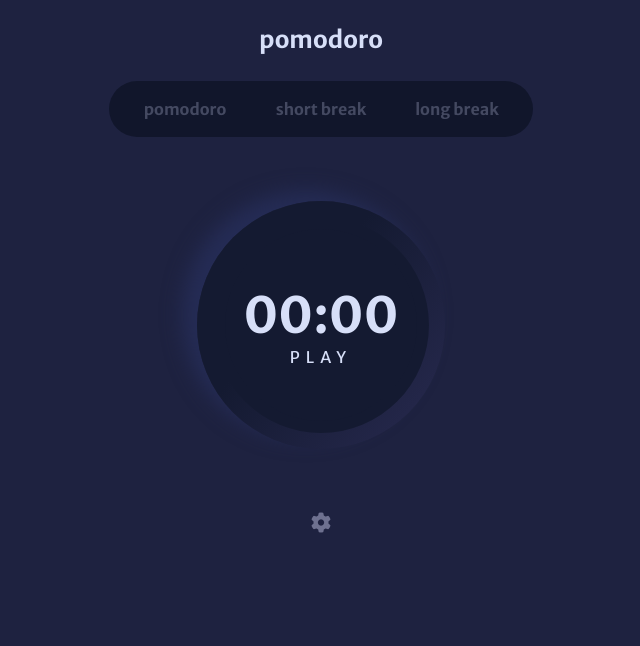
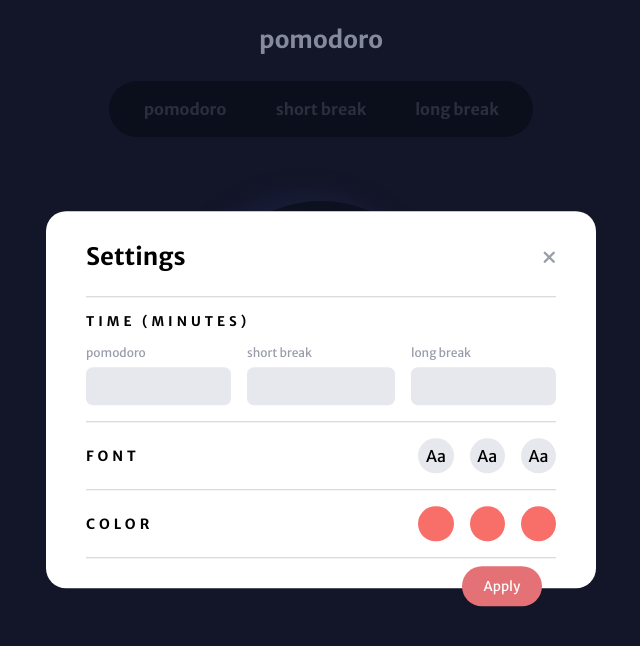
Before and after one commit to mathrews/pomodoro-project, a website: page index.html in a window 1280 px wide. Both pictures are taken after a click on the icon 640 px from the left and 523 px from the top of the page. Shown: the whole page, without its empty margins (319-959 px from the left). Drawn offline with Linux system fonts and the light colour scheme.

Commit message:
lógica em andamento

```diff
--- a/css/style.css
+++ b/css/style.css
@@ -234,6 +234,7 @@ main section:nth-child(2) .container #circulo .circulo-content p {
     font-size: 14px;
     border-radius: 0.5em;
     margin-top: 6px;
+    padding-left: 12px;
 }
 
 #modal form #containerFormModal #fontsModal {
--- a/index.html
+++ b/index.html
@@ -27,14 +27,14 @@
                 </div>
             </span>
         </section>
-        <i class="fa-solid fa-gear"></i>
+        <i class="fa-solid fa-gear" id="btnGear"></i>
     </main>
 
     <section id="overlay"></section>
     <section id="modal">
-        <form>
+        <form onsubmit="submitar()">
             <h1>
-                Settings <i class="fa-solid fa-xmark"></i>
+                Settings <i id="btnCrossModal" class="fa-solid fa-xmark"></i>
             </h1>
             <section id="containerFormModal">
                 <section id="pomodoroConfigMinutes">
@@ -43,22 +43,22 @@
                     </h5>
                     <ul>
                         <li>
-                            <label for="pomodoroLabel">
+                            <label for="pomodoroMinutes">
                             pomodoro
                             </label>
-                            <input type="number" min="0" name="pomodoroLabel"   id="pomodoroLabel">
+                            <input type="number" min="0" name="pomodoroMinutes"  id="pomodoroMinutes">
                         </li>
                         <li>
-                            <label for="shortBreakLabel">
+                            <label for="shortBreakMinutes">
                                 short break
                             </label>
-                            <input type="number" min="0" name="shortBreakLabel" id="shortBreakLabel">
+                            <input type="number" min="0" name="shortBreakMinutes" id="shortBreakMinutes">
                         </li>
                         <li>
-                            <label for="longBreakLabel">
+                            <label for="longBreakMinutes">
                                 long break
                             </label>
-                            <input type="number" min="0" name="longBreakLabel" id="longBreakLabel">
+                            <input type="number" min="0" name="longBreakMinutes" id="longBreakMinutes">
                         </li>
                     </ul>
                 </section>
--- a/js/scripts.js
+++ b/js/scripts.js
@@ -17,3 +17,34 @@ longBreakMode.onclick = () => {
     shortBreakMode.classList.remove('active');
     pomodoroMode.classList.remove('active');
 }
+
+btnGear.onclick = () => {
+    overlay.classList.add('activeOverlay')
+    modal.classList.add('activeModal')
+}
+
+overlay.onclick = () => {
+    overlay.classList.remove('activeOverlay')
+    modal.classList.remove('activeModal')
+}
+
+btnCrossModal.onclick = () => {
+    overlay.classList.remove('activeOverlay')
+    modal.classList.remove('activeModal')
+}
+
+let configDeCadaTempo = JSON.parse(localStorage.getItem('configuracaoDoTempo')) || [];
+
+function submitar(){
+    event.preventDefault();
+    let configDoTempo = {
+        tempoPomodoro: Number(pomodoroMinutes.value),
+        tempoShort: Number(shortBreakMinutes.value),
+        tempoLong: Number(longBreakMinutes.value)
+    };
+    configDeCadaTempo.push(configDoTempo);
+    localStorage.setItem('configuraçaoDoTempo', JSON.stringify(configDeCadaTempo));
+    overlay.classList.remove('activeOverlay');
+    modal.classList.remove('activeModal');
+    console.log(configDoTempo);
+}
```
